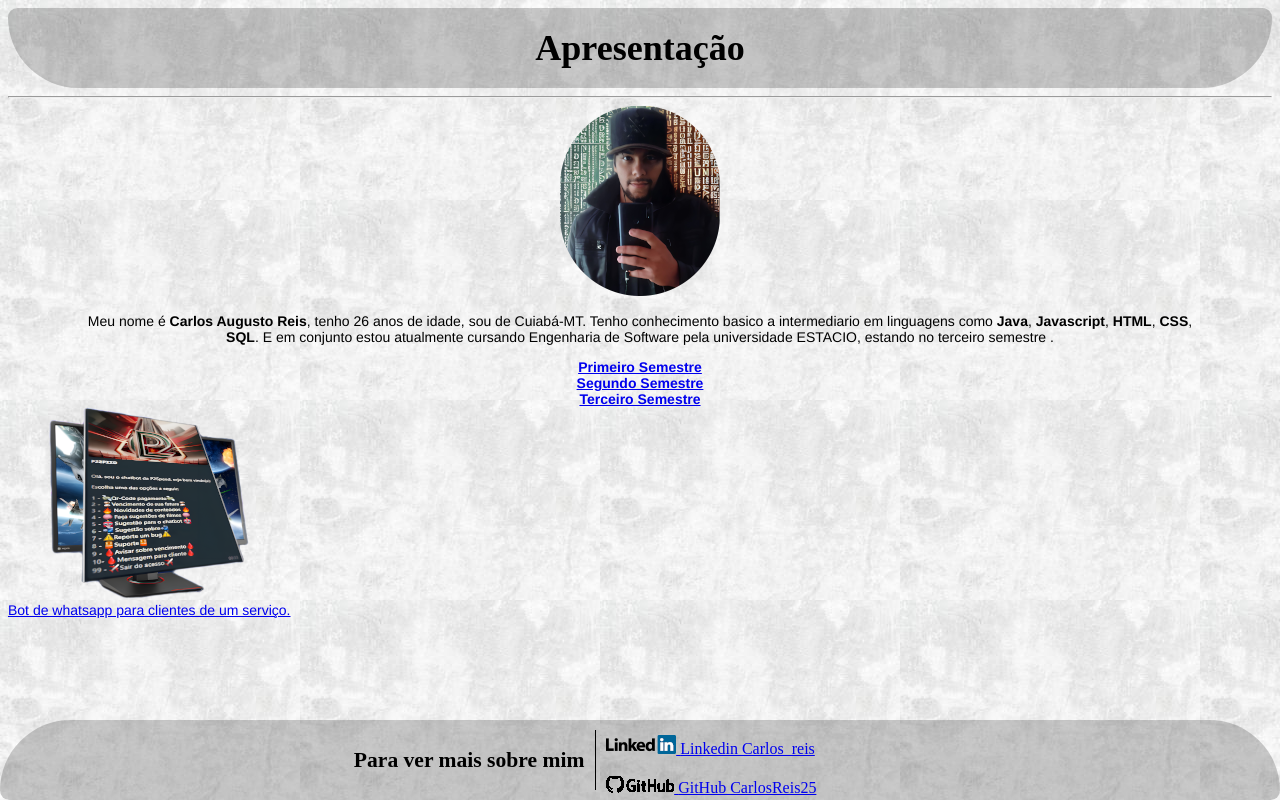
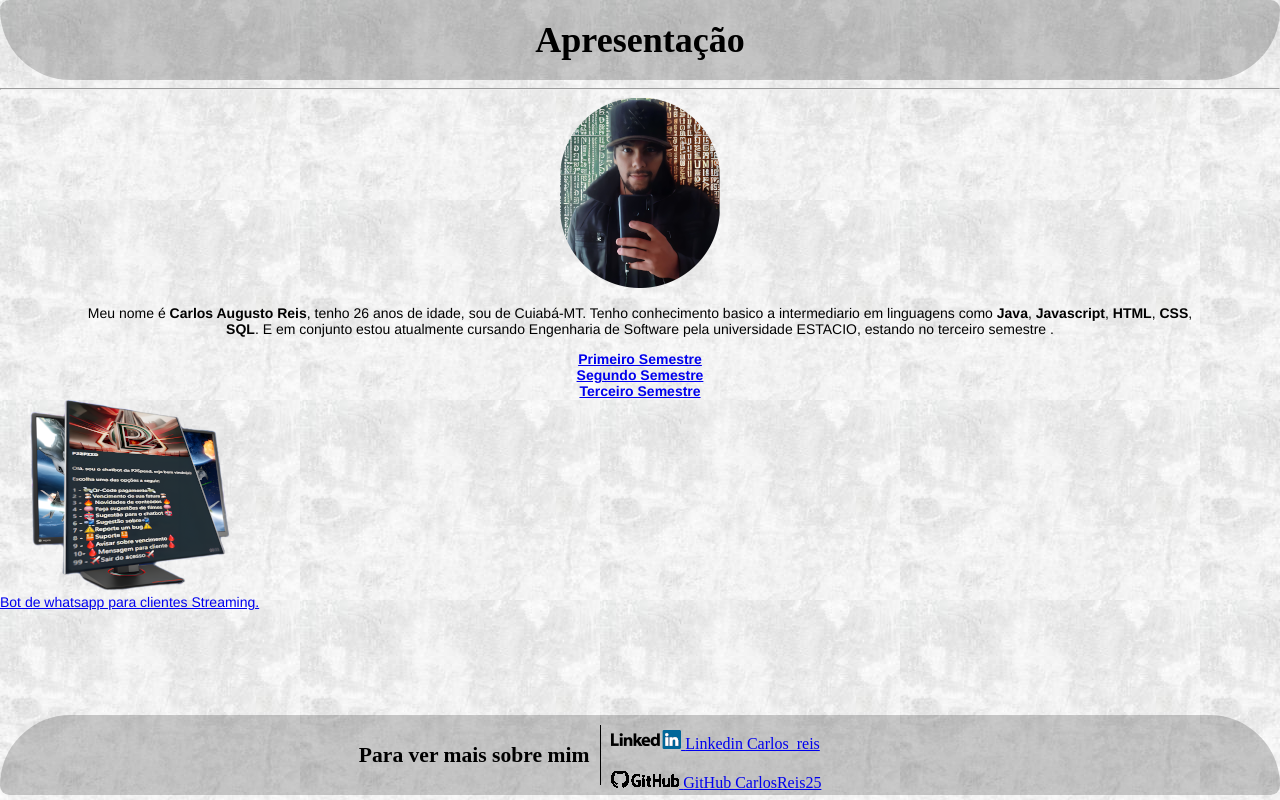
Before and after one commit to CarlosReis25/Apresentacao, a website: page index.html in a window 1280 px wide. Drawn offline with Linux system fonts and the light colour scheme.

Commit message:
Finalmente

```diff
--- a/index.css
+++ b/index.css
@@ -1,13 +1,18 @@
 body {
+    position: relative;
     background-image: url("Imagens/Background/textura.jpg");
+    margin: 0;
+    padding: 0;
 }
-.Conteinerpage {
-    height: 98vh;
+.conteiner{
+    position: relative;
+    min-height: calc(100vh - 85px);
 }
 .topo-cabeçalho{
     display: flex;
     justify-content: center;
     align-items: center;
+    width: 100%;
     font-size: 18px;
     height: 80px;
     background-color:rgba(0, 0, 0, 0.2);
@@ -16,18 +21,21 @@ body {
     border-bottom-left-radius: 300px;
 }
 .conteudo{
-    padding-bottom: 85px;
+    padding-bottom: 80px;
     text-align: center;
     font-family: Helvetica Neue, Helvetica, Arial, sans-serif;
     font-size: 14px;
+    min-height: max-content;
 }
 .textos_centrais{
     margin-left: 5em;
     margin-right: 5em;
+    min-height: max-content;
 }
+
 .foto_Projetos{
     display: flex;
-    height: max-content;
+    height: 100;
     width: max-content;
 }
 .projeto_bot{
@@ -36,19 +44,28 @@ body {
 .menu_Semestres{
     text-align: center;
 }
-.footer{
-    position: absolute;
-    bottom: 0;
-    left: 0;
-    right: 0;
+.containerfooter{
     display: flex;
     justify-content: center;
+    min-height: 100;
+    position: relative;
+
+}
+.footer{
+    background-color: rgba(0, 0, 0, 0.2);
+    display: flex;
+    justify-content: center;
+    padding-left: 10px;
+    flex-grow: 1;
     align-items: center;
-    background-color: rgba(0, 0, 0, 0.2);
     height: 80px;
     border-radius: 40px;
     border-top-right-radius: 300px;
     border-top-left-radius: 300px;
+    position: absolute;
+    border: 0;
+    left: 0;
+    right: 0;
 }
 #titulofooter{
     display: flex;
--- a/index.html
+++ b/index.html
@@ -1,5 +1,6 @@
 <!DOCTYPE html>
 <html lang="pt-br">
+
 <head>
     <meta charset="UTF-8">
     <meta name="viewport" content="width=device-width, initial-scale=1.0">
@@ -7,8 +8,9 @@
     <link rel="favicon.ico" href="Imagens/favicon.ico" type="image/x-icon">
     <title>Pagina de apresentação</title>
 </head>
+
 <body>
-    <div class= "Conteinerpage">
+    <div class="conteiner">
         <header>
             <div class="topo-cabeçalho">
                 <h1>Apresentação</h1>
@@ -16,64 +18,76 @@
             <hr>
         </header>
 
+
         <div class="conteudo">
-            <div>
             <picture>
-                    <source media="(max-width: 720px )" srcset="Imagens/Foto_perfil/Foto_perfil_720p_72px.png" type="image/png">
-                    <source media="(max-width: 1080px )" srcset="Imagens/Foto_perfil/Foto_perfil_1080p_108px.png" type="image/png">
-                    <source media="(max-width: 1600px )" srcset="Imagens/Foto_perfil/Foto_perfil_1600p_160px.png" type="image/png">
+                <source media="(max-width: 720px )" srcset="Imagens/Foto_perfil/Foto_perfil_720p_72px.png"
+                    type="image/png">
+                <source media="(max-width: 1080px )" srcset="Imagens/Foto_perfil/Foto_perfil_1080p_108px.png"
+                    type="image/png">
+                <source media="(max-width: 1600px )" srcset="Imagens/Foto_perfil/Foto_perfil_1600p_160px.png"
+                    type="image/png">
                 <img src="Imagens/Foto_perfil/Foto_perfil_2160p_216px.png" alt="Foto_perfil">
             </picture>
-            </div>
             <div class="textos_centrais">
                 <p>
-                    Meu nome é <strong>Carlos Augusto Reis</strong>, tenho 26 anos de idade, sou de Cuiabá-MT. Tenho conhecimento basico a intermediario em linguagens como <strong>Java</strong>, <strong>Javascript</strong>, <strong>HTML</strong>, <strong>CSS</strong>, <strong>SQL</strong>.
-                    E em conjunto estou atualmente cursando Engenharia de Software pela universidade ESTACIO, estando no terceiro semestre . <br>
+                    Meu nome é <strong>Carlos Augusto Reis</strong>, tenho 26 anos de idade, sou de Cuiabá-MT. Tenho
+                    conhecimento basico a intermediario em linguagens como <strong>Java</strong>,
+                    <strong>Javascript</strong>, <strong>HTML</strong>, <strong>CSS</strong>, <strong>SQL</strong>.
+                    E em conjunto estou atualmente cursando Engenharia de Software pela universidade ESTACIO, estando no
+                    terceiro semestre . <br>
                 </p>
-                <div class="menu_Semestres">
                 <a href="primeiroSemestre.html"><strong>Primeiro Semestre </strong> </a> <br>
                 <a href="segundoSemestre.html"><strong>Segundo Semestre </strong> </a> <br>
                 <a href="terceiroSemestre.html"><strong>Terceiro Semestre </strong> </a> <br>
-                </div>
+
             </div>
             <div class="foto_Projetos">
                 <div class="projeto_bot">
                     <a href="https://github.com/CarlosReis25/BOTWHATS" target="_blank" rel="external">
                         <picture>
-                            <source media="(max-width: 720px )" srcset="Imagens/Projetos/Bot_whatsapp_720p_90px.png" type="image/png">
-                            <source media="(max-width: 1080px )" srcset="Imagens/Projetos/Bot_whatsapp_1080p_140px.png" type="image/png">
+                            <source media="(max-width: 720px )" srcset="Imagens/Projetos/Bot_whatsapp_720p_90px.png"
+                                type="image/png">
+                            <source media="(max-width: 1080px )" srcset="Imagens/Projetos/Bot_whatsapp_1080p_140px.png"
+                                type="image/png">
                             <img src="Imagens/Projetos/Bot_whatsapp.png" alt="Não foi encontrada nenhuma foto">
                         </picture><br>
-                        Bot de whatsapp para clientes de um serviço.
+                        Bot de whatsapp para clientes Streaming.
                     </a>
                 </div>
             </div>
         </div>
+    </div>
 
-    </div>
-    <footer>
-        <div class="footer">
-            <div id="titulofooter" >
+        <div class="containerfooter">
+            <footer class="footer">
+                    <div id="titulofooter">
                         <h2>Para ver mais sobre mim &nbsp; </h2>
                     </div>
                     <div id="conteudorodape">
                         <a href="https://www.linkedin.com/in/carlos-reis-3b0956164" target="_blank" rel="external">
                             <picture>
-                        <source media="(max-width: 720px)" srcset="Imagens/Linkedin_logo/Linkedin_Logo_720p_47px.png" type="image/png">
-                        <source media="(max-width: 1600px)" srcset="Imagens/Linkedin_logo/Linkedin_Logo_1080p_70px.png" type="image/png">
+                                <source media="(max-width: 720px)"
+                                    srcset="Imagens/Linkedin_logo/Linkedin_Logo_720p_47px.png" type="image/png">
+                                <source media="(max-width: 1600px)"
+                                    srcset="Imagens/Linkedin_logo/Linkedin_Logo_1080p_70px.png" type="image/png">
                                 <img src="Imagens/Linkedin_logo/Linkedin_Logo_2160p_140px.png" alt="Imagem linkedin">
                             </picture>Linkedin Carlos_reis
                         </a>
                         <br>
                         <a href="https://github.com/CarlosReis25?tab=projects" target="_blank" rel="external">
                             <picture>
-                        <source media="(max-width: 720px)" srcset="Imagens/GitHub_Logo/GitHub_Logo_720p_47px.png" type="image/png">
-                        <source media="(max-width: 1600px)" srcset="Imagens/GitHub_Logo/GitHub_Logo_1080p_70px.png" type="image/png">
+                                <source media="(max-width: 720px)" srcset="Imagens/GitHub_Logo/GitHub_Logo_720p_47px.png"
+                                    type="image/png">
+                                <source media="(max-width: 1600px)" srcset="Imagens/GitHub_Logo/GitHub_Logo_1080p_70px.png"
+                                    type="image/png">
                                 <img src="Imagens/GitHub_Logo/GitHub_Logo_2160p_140px.png" alt="Imagem github">
                             </picture>GitHub CarlosReis25
                         </a>
                     </div>
+            </footer>
         </div>
-    </footer>
+
 </body>
+
 </html>
```
Lines whose indentation alone changed are shown as unchanged.
